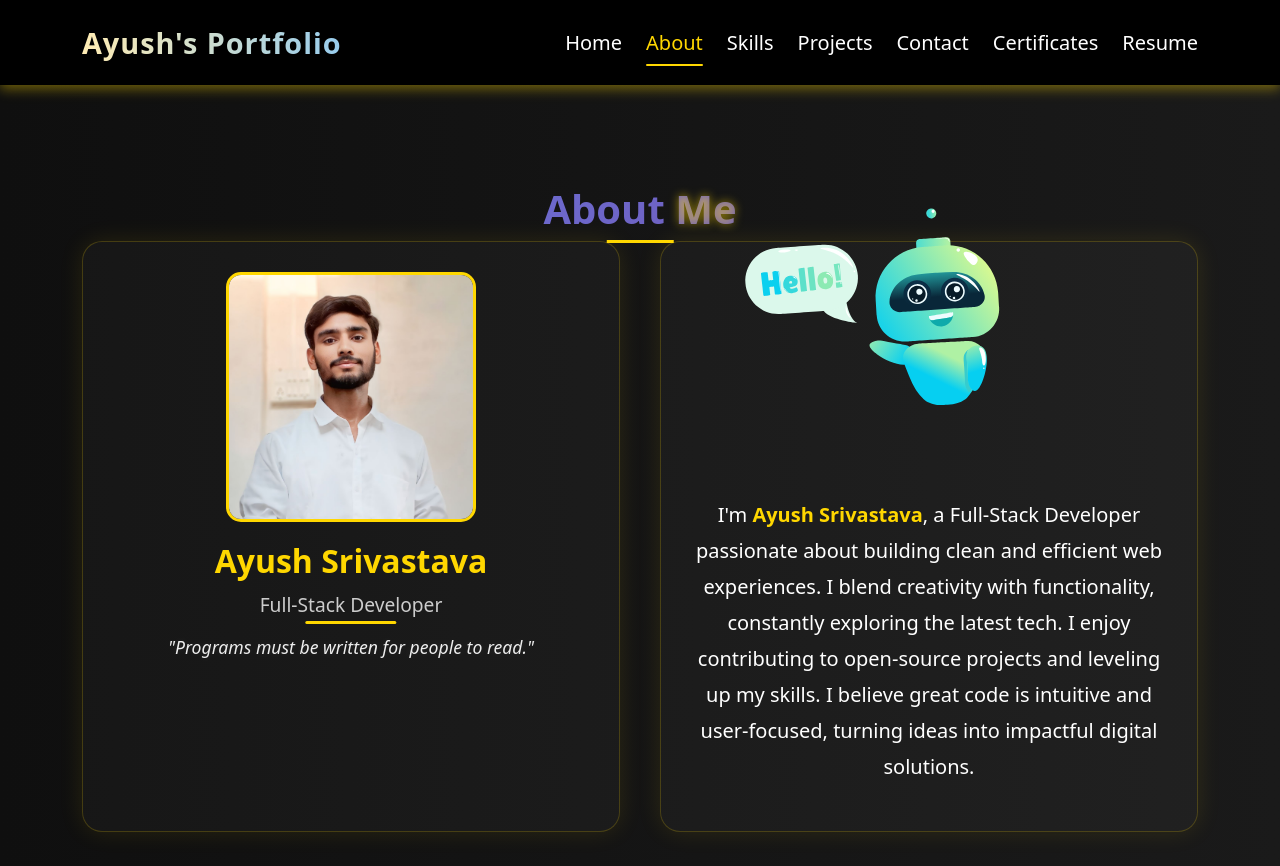
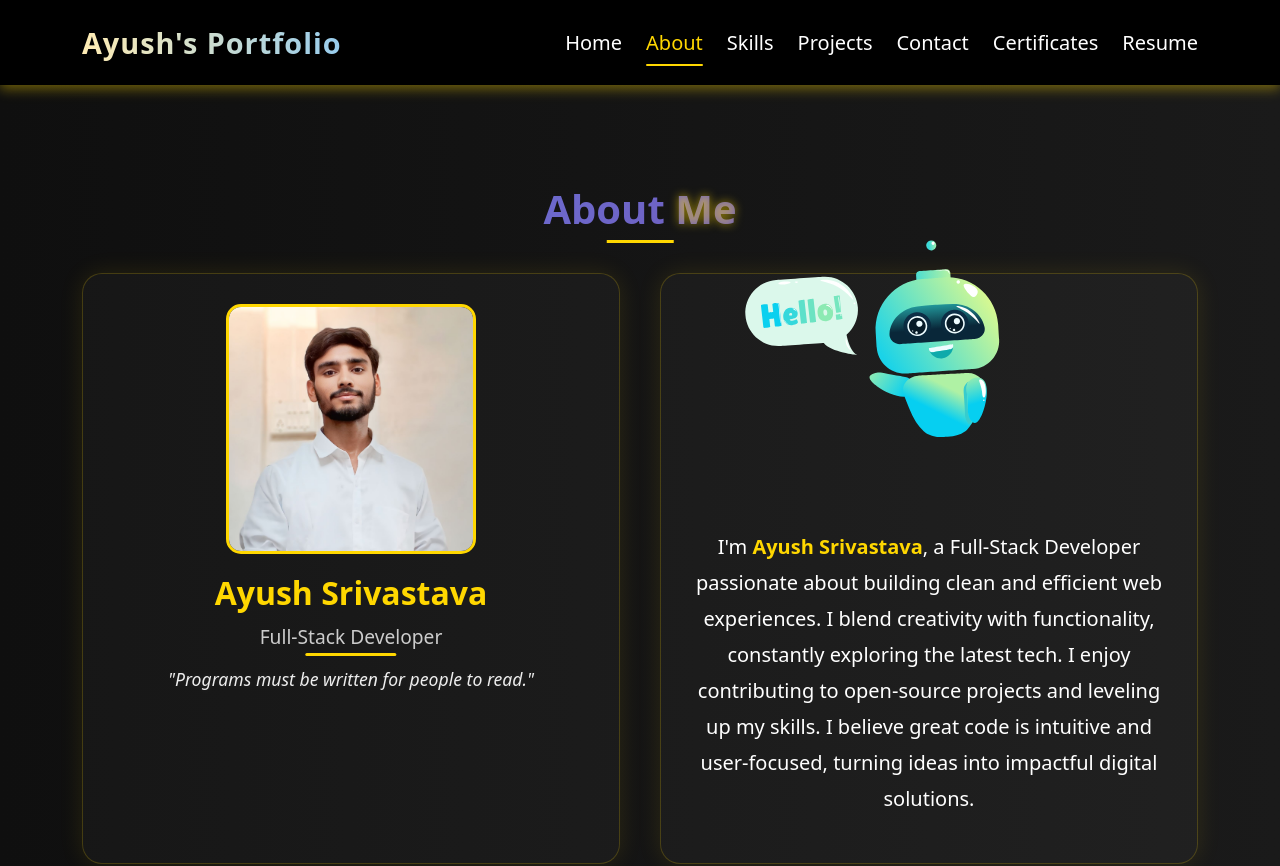
Before and after one commit to ayushsrivastava-01/faaltoo, a React (Vite) app: page /about in a window 1280 px wide. Shown: the top 866 px of the page. Built offline with nearby package versions, Linux system fonts and the light colour scheme.

Commit message:
Updation

```diff
--- a/src/components/css/Certificate.css
+++ b/src/components/css/Certificate.css
@@ -10,7 +10,7 @@
 
 .section-title {
   font-size: 2.5rem;
-  margin-bottom: 0.5rem;
+  margin-bottom: 2.5rem;
   font-weight: 700;
   background: linear-gradient(135deg, #667eea 0%, #764ba2 100%);
   -webkit-background-clip: text;
```
